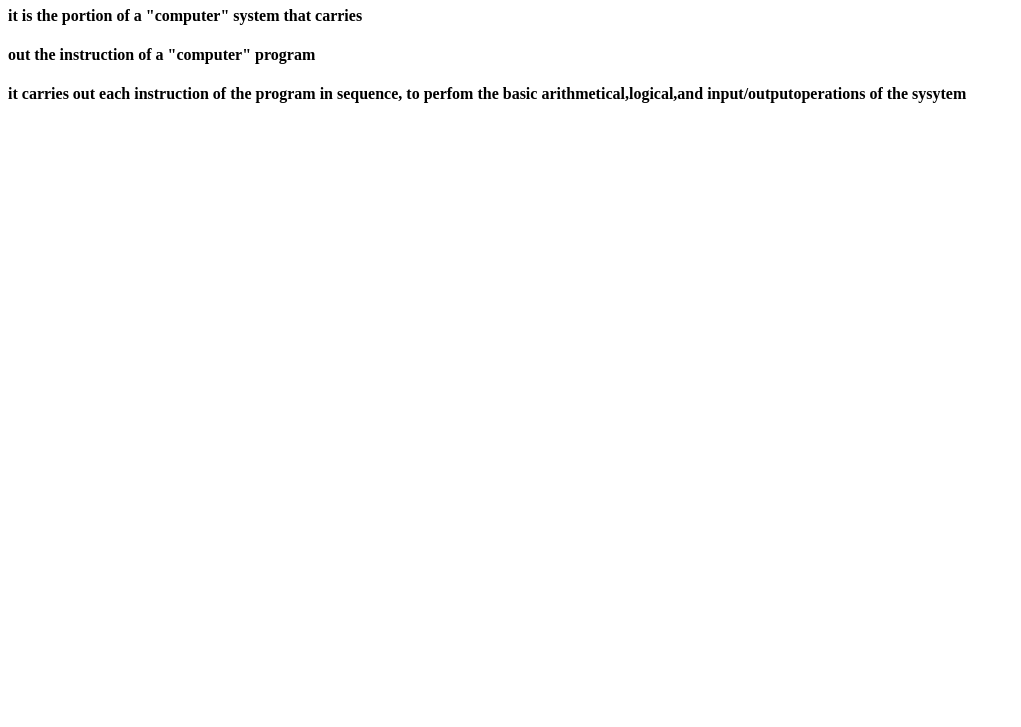
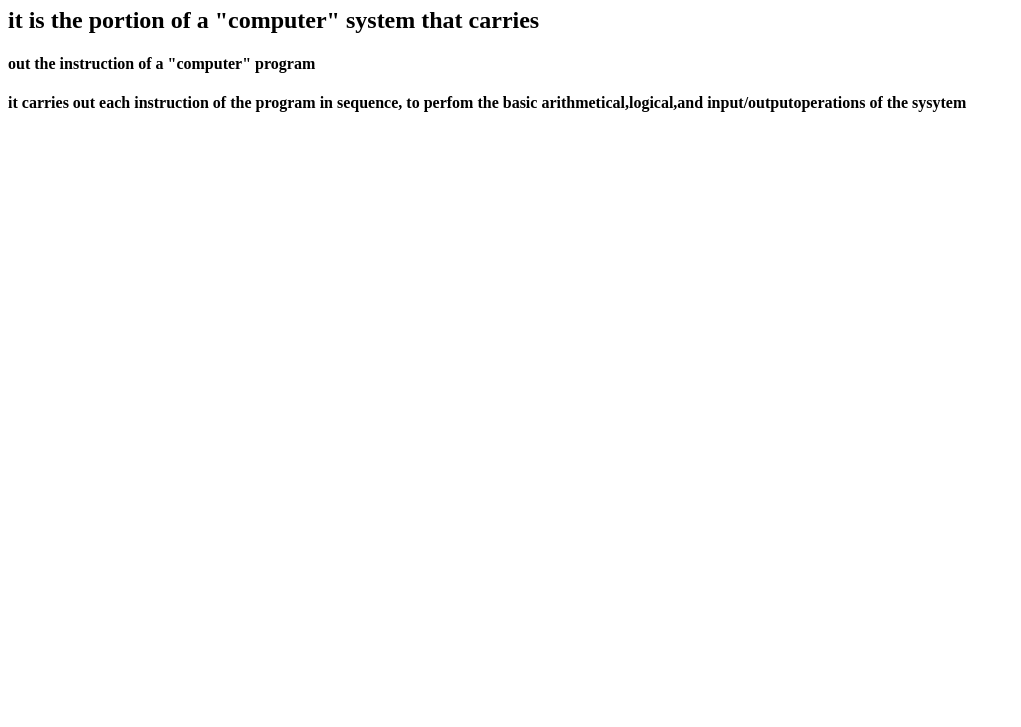
Before and after one commit to iamneo-production/bdfbdabcbbadaeccdfffebaeceaec, a plain HTML site: page public/index.html in a window 1280 px wide. Shown: the part 73-800 px from the top of the page, without its empty margins (0-1021 px from the left). Drawn offline with Linux system fonts and the light colour scheme.

Commit message:
Backup Commit

```diff
--- a/public/index.html
+++ b/public/index.html
@@ -9,7 +9,7 @@
 </head>
 <body>
 <h1>CPU</h1>
-<h4>it is the portion of a "computer" system that carries</h4>
+<h2>it is the portion of a "computer" system that carries</h2>
 <h4>out the instruction of a "computer" program</h4>
 <h4>it carries out each instruction of the program in sequence,
     to perfom the basic arithmetical,logical,and input/outputoperations of the sysytem</h4>
```
